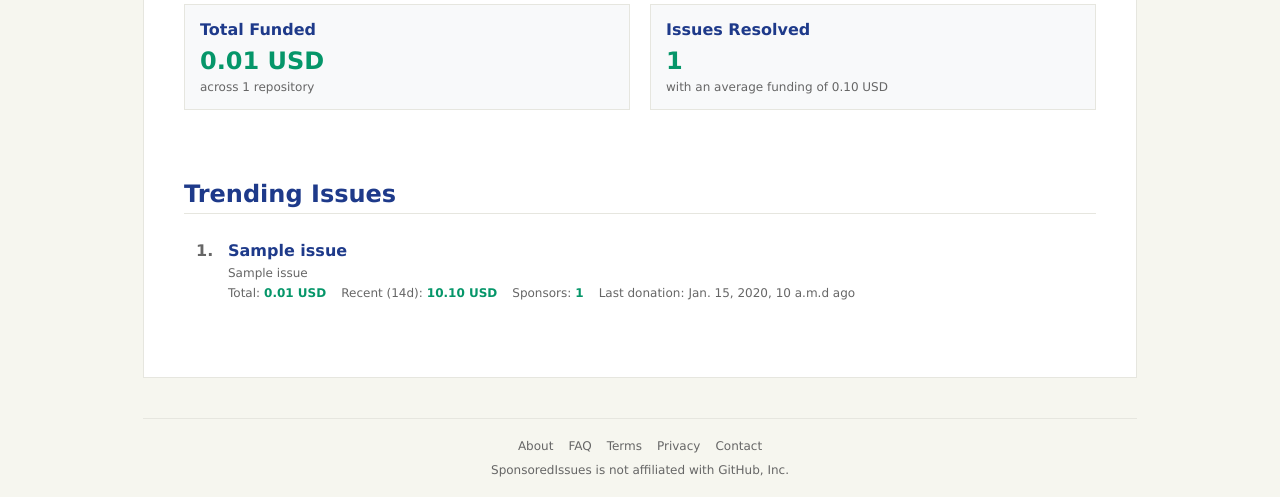
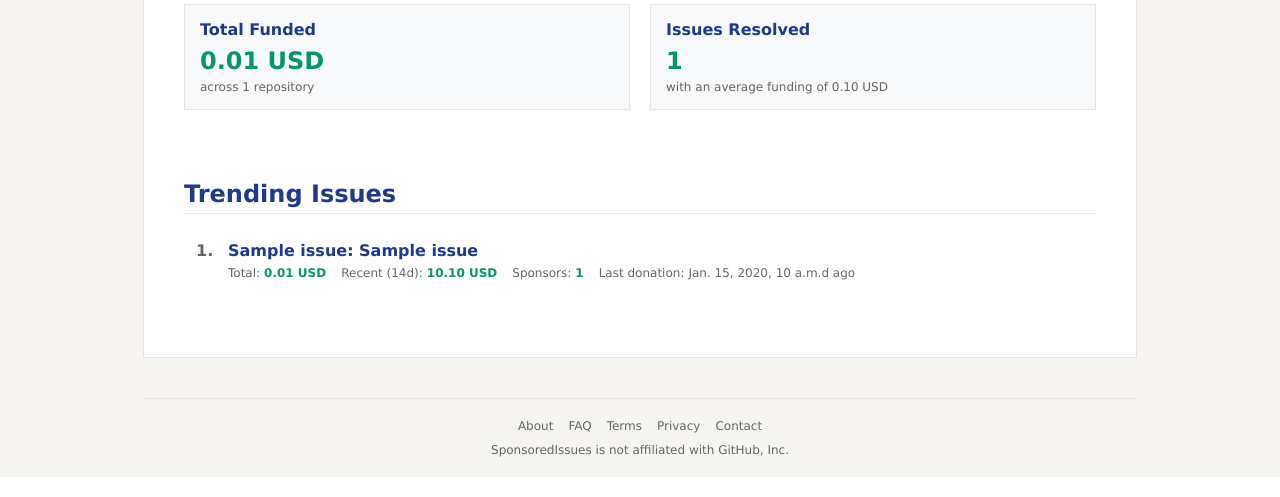
Before and after one commit to benvvalk/sponsoredissues.org-deploy, a Django app: template sponsoredissues/templates/index.html in a window 1280 px wide. Shown: the part 816-1313 px from the top of the page. Run offline with Django 5.2, Linux system fonts and the light colour scheme; the template is opened without the code that fills it: most values are stand-ins (such as "Sample title", 1, 10 or a date in 2020).

Commit message:
index: add repo owner/name to trending issues, link to repo page [UX]
Prefix each trending issue title with the `{owner}/{repo}: `, and link
repo issues page on sponsoredissues.org.

Change title link from GitHub issue page to HTML anchor on
sponsoredissues.org repo issues page.

```diff
--- a/sponsoredissues/templates/index.html
+++ b/sponsoredissues/templates/index.html
@@ -371,9 +371,8 @@
                     <div class="issue-rank">{{ forloop.counter }}.</div>
                     <div class="issue-content">
                         <div class="issue-title">
-                            <a href="{{ issue.url }}" target="_blank">{{ issue.title }}</a>
+                            <a href="/gh/{{ issue.repo_name }}/issues" target="_blank">{{ issue.repo_name }}</a>: <a href="/gh/{{ issue.repo_name }}/issues#issue-{{ issue.number }}" target="_blank">{{ issue.title }}</a>
                         </div>
-                        <div class="issue-repo">{{ issue.repo_name }}</div>
                         <div class="issue-stats">
                             <div class="issue-stat">
                                 <span>Total:</span>
--- a/sponsoredissues/templates/repo_issues.html
+++ b/sponsoredissues/templates/repo_issues.html
@@ -512,7 +512,7 @@
 <div class="issues-list">
     {% if issues %}
         {% for issue in issues %}
-        <div class="issue-item">
+        <div class="issue-item" id="issue-{{ issue.number }}">
             <div class="rank-section">
                 <div class="rank">#{{ issue.rank }}</div>
             </div>
```
